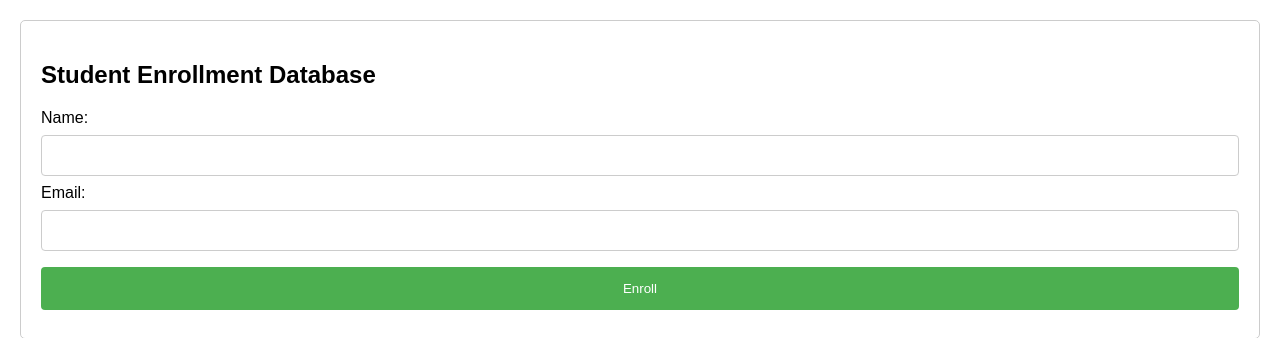
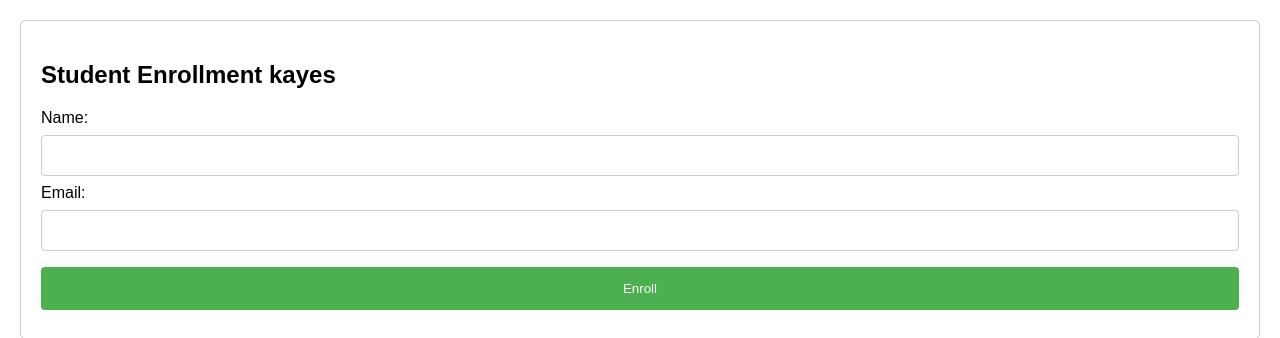
Before and after one commit to khalid7879/cicd_docker, a PHP site: page / in a window 1280 px wide. Shown: the top 338 px of the page. Run offline with PHP 8.4, Linux system fonts and the light colour scheme.

Commit message:
Update heading in index.php for enrollment

```diff
--- a/index.php
+++ b/index.php
@@ -7,7 +7,7 @@
 <body>
 
 <div class="container">
-  <h2>Student Enrollment Database</h2>
+  <h2>Student Enrollment kayes</h2>
   <form action="enroll.php" method="post">
     <label for="name">Name:</label>
     <input type="text" id="name" name="name" required>
```
